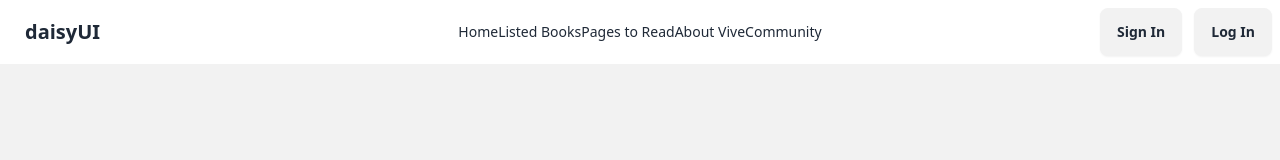
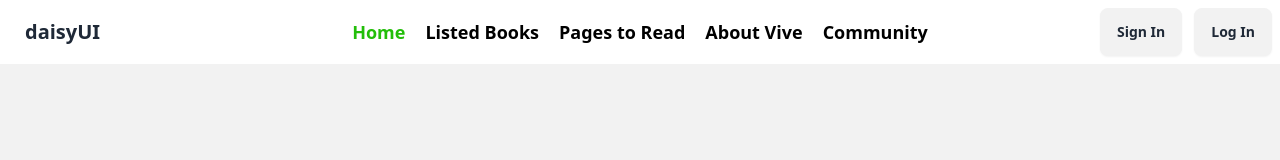
Before and after one commit to Idba1/book-vive, a React (Vite) app: page / in a window 1280 px wide. Shown: the top 160 px of the page. Built offline with nearby package versions, Linux system fonts and the light colour scheme.

Commit message:
Link to NavLink convert

```diff
--- a/src/Components/Navbar.jsx
+++ b/src/Components/Navbar.jsx
@@ -1,4 +1,4 @@
-import { Link } from "react-router-dom";
+import { NavLink } from "react-router-dom";
 
 const Navbar = () => {
     return (
@@ -10,26 +10,36 @@ const Navbar = () => {
                             <svg xmlns="http://www.w3.org/2000/svg" className="h-5 w-5" fill="none" viewBox="0 0 24 24" stroke="currentColor"><path strokeLinecap="round" strokeLinejoin="round" strokeWidth="2" d="M4 6h16M4 12h8m-8 6h16" /></svg>
                         </div>
                         <ul tabIndex={0} className="menu menu-sm dropdown-content mt-3 z-[1] p-2 shadow bg-base-100 rounded-box w-52">
-                            <li><a>Item 1</a></li>
-                            <li>
-                                <a>Parent</a>
-                                <ul className="p-2">
-                                    <li><a>Submenu 1</a></li>
-                                    <li><a>Submenu 2</a></li>
-                                </ul>
-                            </li>
-                            <li><a>Item 3</a></li>
+                        <NavLink
+                            className={({ isActive }) =>
+                                isActive ? 'text-[#23BE0A]' : 'text-black'}
+                            to={"/"}>Home</NavLink>
+                        <NavLink className={({ isActive }) =>
+                            isActive ? 'text-[#23BE0A]' : 'text-black'} to={"/listedbooks"}>Listed Books</NavLink>
+                        <NavLink className={({ isActive }) =>
+                            isActive ? 'text-[#23BE0A]' : 'text-black'} to={"/read"}>Pages to Read</NavLink>
+                        <NavLink className={({ isActive }) =>
+                            isActive ? 'text-[#23BE0A]' : 'text-black'} to={"/about"}>About Vive</NavLink>
+                        <NavLink className={({ isActive }) =>
+                            isActive ? 'text-[#23BE0A]' : 'text-black'} to={"/community"}>Community</NavLink>
                         </ul>
                     </div>
                     <a className="btn btn-ghost text-xl">daisyUI</a>
                 </div>
-                <div className="navbar-center hidden lg:flex">
-                    <ul className="menu menu-horizontal px-1">
-                        <Link to={"/"}>Home</Link>
-                        <Link to={"/listedbooks"}>Listed Books</Link>
-                        <Link to={"/read"}>Pages to Read</Link>
-                        <Link to={"/about"}>About Vive</Link>
-                        <Link to={"/community"}>Community</Link>
+                <div className="navbar-center hidden lg:flex ">
+                    <ul className="menu menu-horizontal px-1 gap-5 font-semibold text-lg">
+                        <NavLink
+                            className={({ isActive }) =>
+                                isActive ? 'text-[#23BE0A]' : 'text-black'}
+                            to={"/"}>Home</NavLink>
+                        <NavLink className={({ isActive }) =>
+                            isActive ? 'text-[#23BE0A]' : 'text-black'} to={"/listedbooks"}>Listed Books</NavLink>
+                        <NavLink className={({ isActive }) =>
+                            isActive ? 'text-[#23BE0A]' : 'text-black'} to={"/read"}>Pages to Read</NavLink>
+                        <NavLink className={({ isActive }) =>
+                            isActive ? 'text-[#23BE0A]' : 'text-black'} to={"/about"}>About Vive</NavLink>
+                        <NavLink className={({ isActive }) =>
+                            isActive ? 'text-[#23BE0A]' : 'text-black'} to={"/community"}>Community</NavLink>
                     </ul>
                 </div>
                 <div className="navbar-end gap-1 lg:gap-3">
```
Also changed, not shown: src/Layouts/Mainlayout.jsx (+5 -5 lines).
